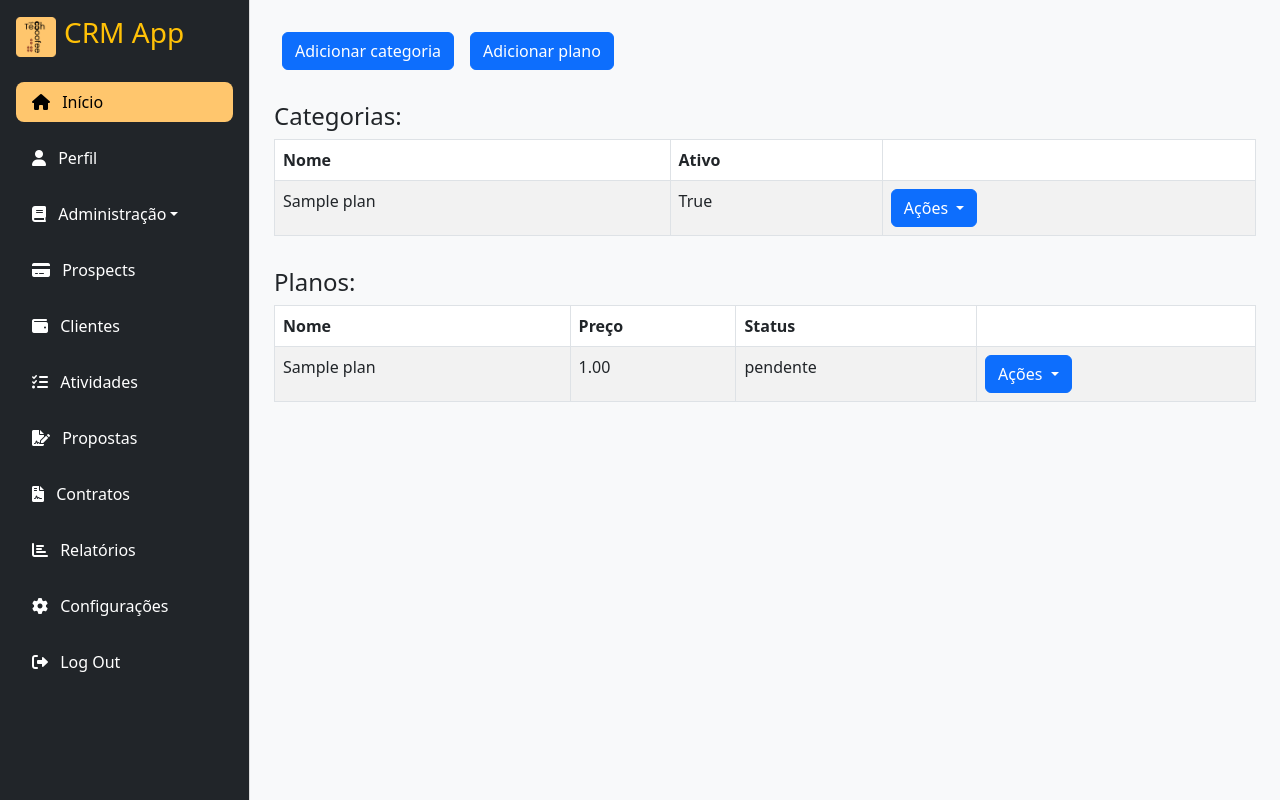
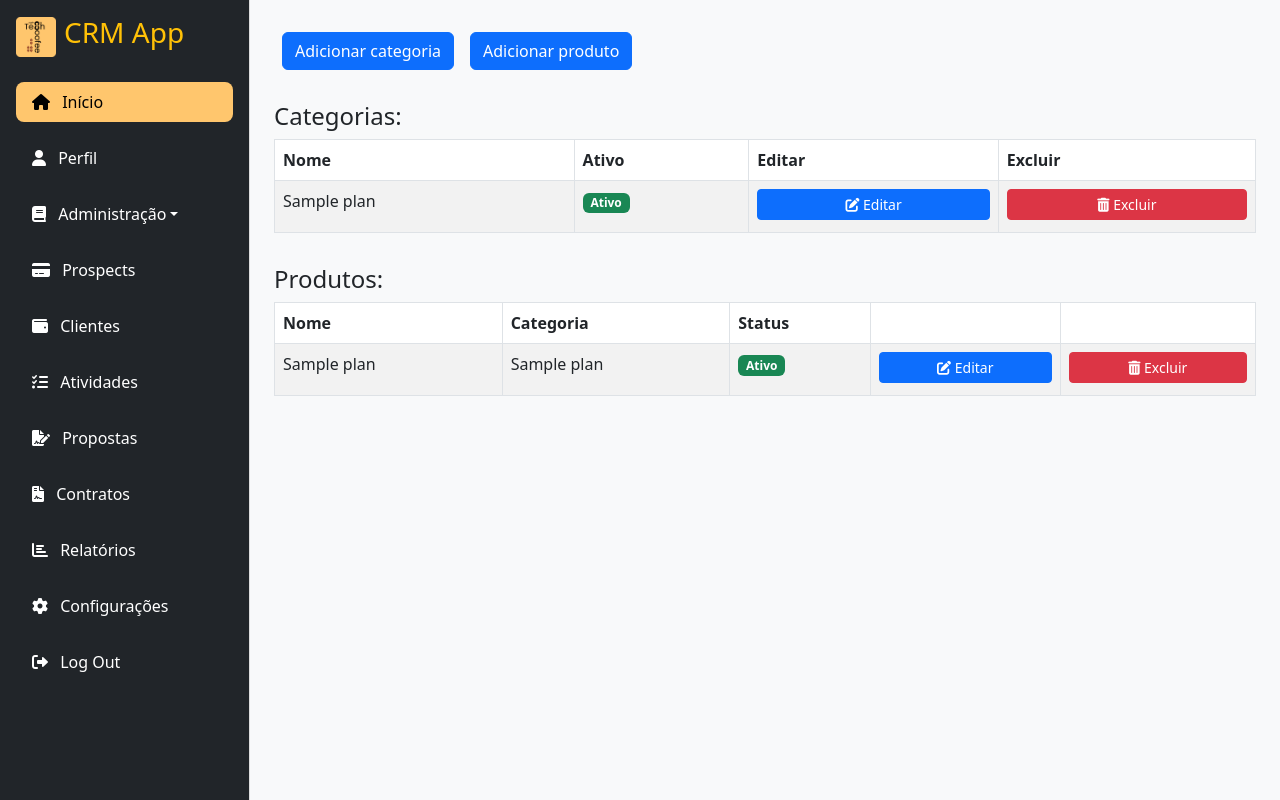
Before and after one commit to Matlima/crm_ultimate, a Flask app: page /plans in a window 1280 px wide. Run offline with Flask 3, Linux system fonts and the light colour scheme; the visitor is signed in with stand-in values (Sample User, id 1); tables that the repository leaves empty hold one stand-in row (values such as "Sample post"); some libraries are stand-ins or nearby versions.

Commit message:
Adicionando planilha de categoria e produtos juntos

```diff
--- a/templates/plans/plans.html
+++ b/templates/plans/plans.html
@@ -2,7 +2,7 @@
 {% block conteudo %}
 <div class="d-flex justify-content-left align-items-center mb-4">
    <a class="btn btn-primary m-2" href="{{ url_for('new_category_plan') }}">Adicionar categoria</a>
-   <a class="btn btn-primary m-2" href="{{ url_for('new_plan') }}">Adicionar plano</a>
+   <a class="btn btn-primary m-2" href="{{ url_for('new_plan') }}">Adicionar produto</a>
 </div>
 <div class="col-md-12">
    <h4>Categorias:</h4>
@@ -11,40 +11,45 @@
          <tr>
             <th>Nome</th>
             <th>Ativo</th>
-            <th></th>
+            <th>Editar</th>
+            <th>Excluir</th>
          </tr>
       </thead>
       <tbody>
          {% for category in categories %}
          <tr>
             <td>{{ category.nome }}</td>
-            <td>{{ category.ativo }}</td>
             <td>
-               <div class="btn-group" role="group">
-                  <button type="button" class="btn btn-primary dropdown-toggle" data-bs-toggle="dropdown" aria-expanded="false">
-                  Ações
-                  </button>
-                  <ul class="dropdown-menu">
-                     <li><a class="dropdown-item" href="{{ url_for('edit_plan', id=category.id) }}">Editar</a></li>
-                     <li><a class="dropdown-item" href="#">Excluir</a></li>
-                     {% if is_admin %}
-                     {% endif %}
-                  </ul>
-               </div>
+               {% if category.ativo %}
+                   <span class="badge bg-success">Ativo</span>
+               {% else %}
+                   <span class="badge bg-danger">Inativo</span>
+               {% endif %}
             </td>
+            <td>
+                  <a class="btn btn-sm btn-primary w-100 mb-1" href="{{ url_for('edit_category_plan', id=category.id) }}">
+                      <i class="fas fa-edit"></i> Editar
+                  </a>
+              </td>
+              <td>
+                  <a class="btn btn-sm btn-danger w-100 mb-1" href="{{ url_for('delete_category_plan', id=category.id) }}">
+                      <i class="fas fa-trash-alt"></i> Excluir
+                  </a>
+              </td>
          </tr>
          {% endfor %}
       </tbody>
    </table>
 </div>
 <div class="col-md-12" style="margin-top: 2rem">
-   <h4>Planos:</h4>
+   <h4>Produtos:</h4>
    <table class="table table-striped table-responsive table-bordered">
       <thead class="thead-default">
          <tr>
             <th>Nome</th>
-            <th>Preço</th>
+            <th>Categoria</th>
             <th>Status</th>
+            <th></th>
             <th></th>
          </tr>
       </thead>
@@ -52,21 +57,24 @@
          {% for plan in plans %}
          <tr>
             <td>{{ plan.nome }}</td>
-            <td>{{ plan.preco }}</td>
-            <td>{{ plan.status }}</td>
+            <td>{{ plan.category.nome }}</td>
             <td>
-               <div class="btn-group" role="group">
-                  <button type="button" class="btn btn-primary dropdown-toggle" data-bs-toggle="dropdown" aria-expanded="false">
-                  Ações
-                  </button>
-                  <ul class="dropdown-menu">
-                     <li><a class="dropdown-item" href="{{ url_for('edit_plan', id=plan.id) }}">Editar</a></li>
-                     <li><a class="dropdown-item" href="#">Excluir</a></li>
-                     {% if is_admin %}
-                     {% endif %}
-                  </ul>
-               </div>
+               {% if plan.status %}
+                   <span class="badge bg-success">Ativo</span>
+               {% else %}
+                   <span class="badge bg-danger">Inativo</span>
+               {% endif %}
             </td>
+            <td>
+                  <a class="btn btn-sm btn-primary w-100 mb-1" href="{{ url_for('edit_plan', id=plan.id) }}">
+                      <i class="fas fa-edit"></i> Editar
+                  </a>
+              </td>
+              <td>
+                  <a class="btn btn-sm btn-danger w-100 mb-1" href="">
+                      <i class="fas fa-trash-alt"></i> Excluir
+                  </a>
+              </td>
          </tr>
          {% endfor %}
       </tbody>
```
